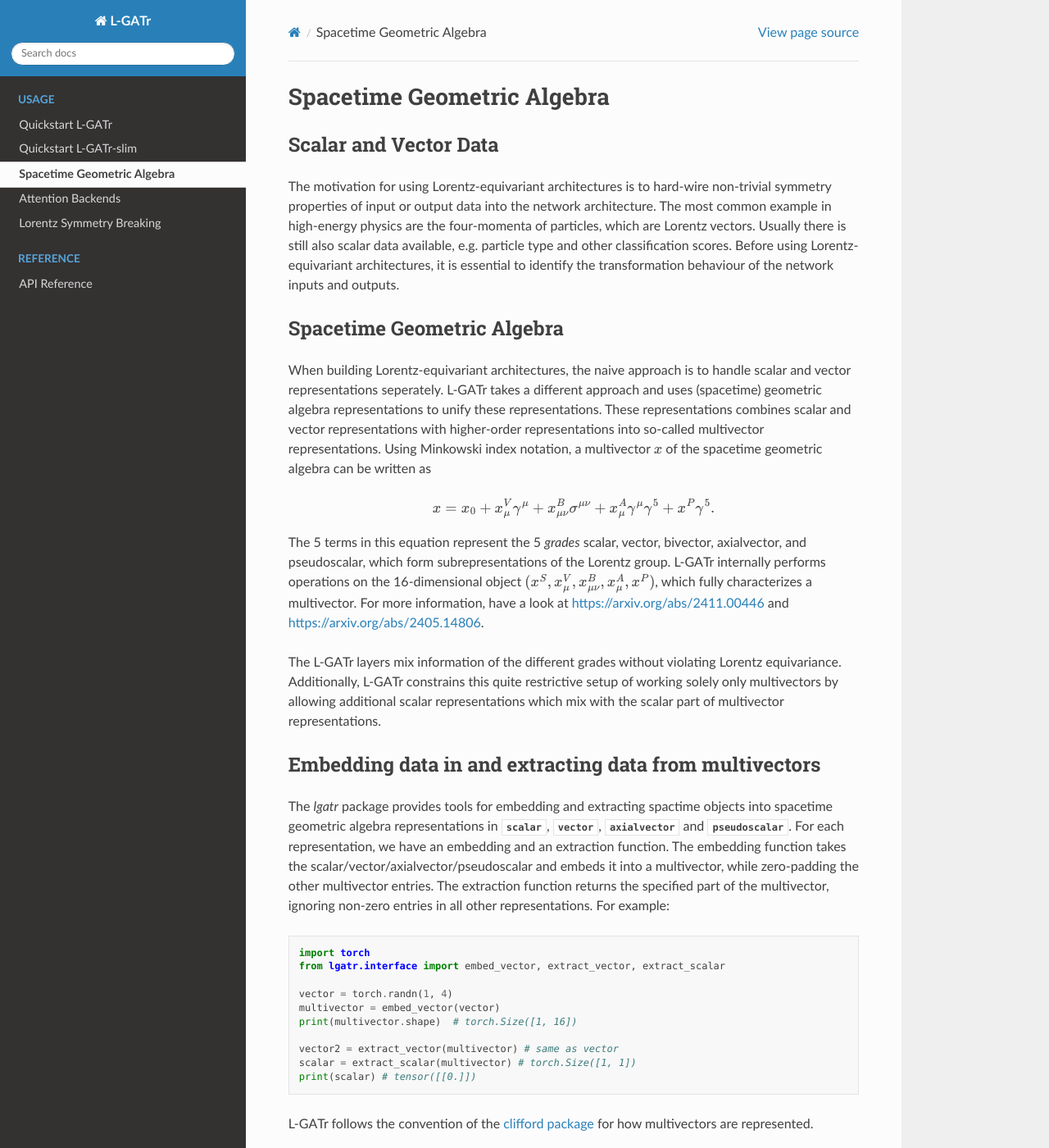
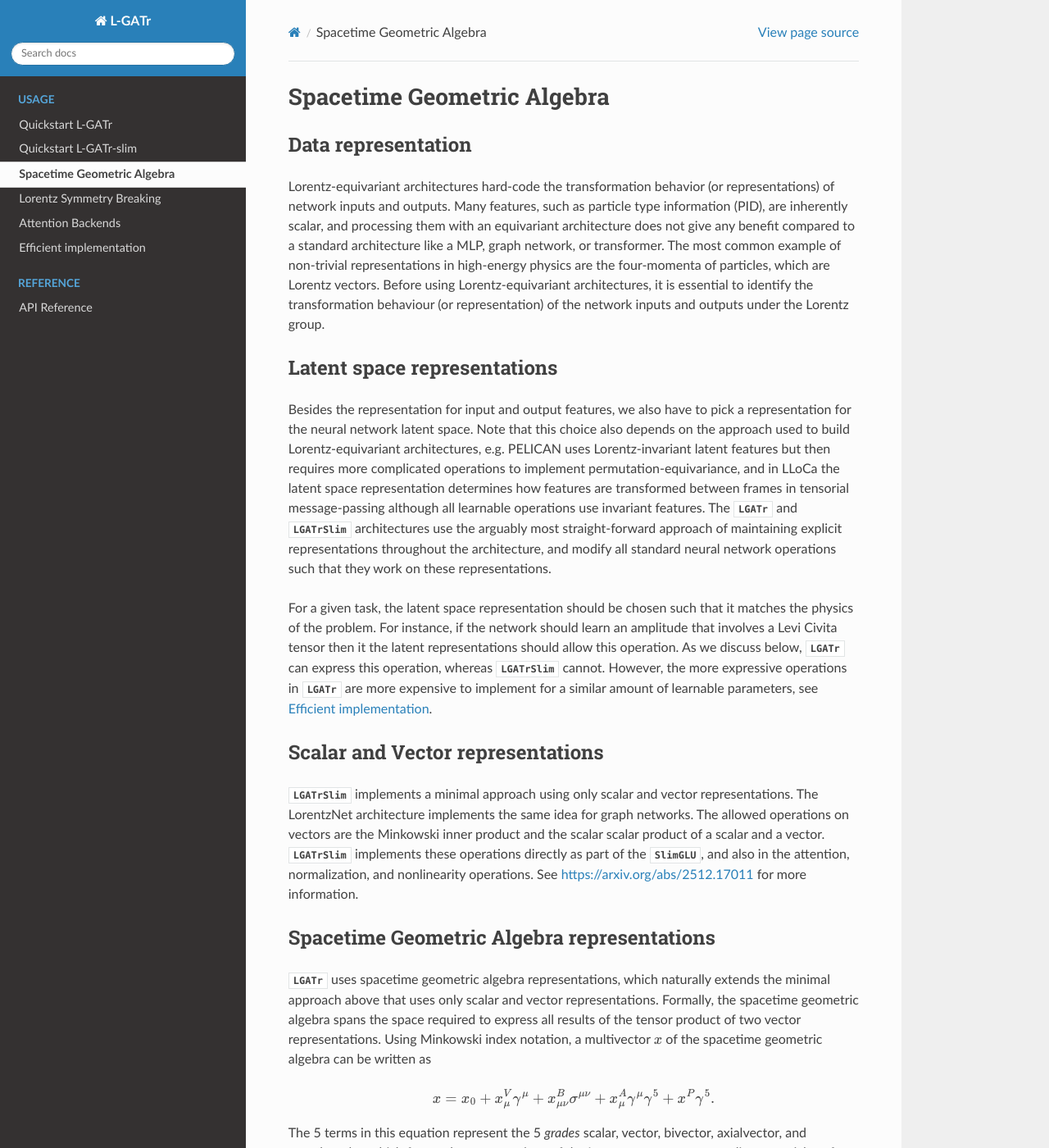
Before and after one commit to heidelberg-hepml/lgatr, a Sphinx documentation site: the page built from docs/source/geometric_algebra.rst, in a window 1280 px wide and 1400 px high. Shown: the whole window at 82% size. Built offline with Sphinx 7.4.7 and the Read the Docs theme 3.1.0, drawn with Linux system fonts in a browser that asks for light colours; some of the changed text lies outside the part shown.

Commit message:
Update docs

````diff
--- a/docs/source/api.rst
+++ b/docs/source/api.rst
@@ -19,6 +19,8 @@
    lgatr.nets.conditional_lgatr.ConditionalLGATr
    lgatr.nets.slim.LGATrSlim
    lgatr.nets.conditional_slim.ConditionalLGATrSlim
+
+.. _l-gatr-layers:
 
 L-GATr Layers
 -------------
--- /dev/null
+++ b/docs/source/efficiency.rst
@@ -0,0 +1,91 @@
+Efficient implementation
+========================
+
+This page gives advice on how to make :class:`~lgatr.nets.slim.LGATrSlim` and
+:class:`~lgatr.nets.lgatr.LGATr` run faster and use less memory if required.
+Both tricks are turned off by default, although we recommend to always set
+``compile=True``.
+
+torch.compile
+--------------------------
+
+Equivariant architectures introduce new operations that are typically not as optimized
+as the standard neural network operations. Examples are the linear layers in
+:class:`~lgatr.nets.slim.LGATrSlim` / :class:`~lgatr.nets.lgatr.LGATr` that use
+joint weights for all vector/multivector components, and the geometric product in
+:class:`~lgatr.nets.lgatr.LGATr`. These operations are then typically the reason why
+equivariant networks are slower at equal parameter count.
+
+The general problem is sparsity: For linear or bilinear operations with given
+coefficients, i.e. a matrix for linear and a 3-tensor for bilinear, non-equivariant
+networks allow arbitrary entries for the coefficients, whereas equivariant networks
+constrain the list such that coefficients agree or certain coefficients are zero.
+When expressing the :class:`~lgatr.nets.lgatr.LGATr` linear and tensor product
+(bilinear) operations as coefficient lists, then the list has over 90% zeros for
+the linear layers, and over 99% for the bilinear layers. One can either implement them
+as `dense` operations that use the efficient GEMM matrix multiplication kernels but with
+many zero-coefficients, or as `sparse` operations that do do not spend compute on
+zero-multiplications but use less efficient kernels. The linear and bilinear
+operations in :class:`~lgatr.nets.lgatr.LGATr` support both options through
+the ``sparse_linear`` and ``sparse_gp``` keys in
+:class:`~lgatr.primitives.config.PrimitivesConfig`. The default is ``sparse_gp=True``,
+``sparse_linear=False``, which runs fastest on GPU but has significnatly higher FLOPs
+usage compared to ``sparse_linear=True``. On CPU the fully sparse implementation is fastest.
+
+The optimal solution for the problem of inefficient kernels is to write optimized
+triton or CUDA kernels for these operations, or even to create efficient
+implementations at the hardware level. Torchs native ``torch.compile`` tool serves
+as a cheap variant that dynamically combines operations and selects optimized kernels.
+Both :class:`~lgatr.nets.slim.LGATrSlim`-type / :class:`~lgatr.nets.lgatr.LGATr`-type
+networks support a ``compile=True`` option which internally applies ``torch.compile``
+on ``self.forward``, and also supports a dict of ``compile_kwargs`` that is passed
+on without modifications. For instance,
+
+.. code-block:: python
+
+    net = LGATr(
+        num_blocks=2,
+        in_mv_channels=1,
+        out_mv_channels=1,
+        hidden_mv_channels=4,
+        in_s_channels=5,
+        out_s_channels=0,
+        hidden_s_channels=32,
+        compile=True,
+        compile_kwargs={
+            "dynamic": True,
+            "fullgraph": True,
+            "mode": "default",
+        },
+    )
+
+We find that ``torch.compile`` significantly reduces time and memory consumption,
+and recommend to always use turn it on (on GPU and CPU). For varying
+shapes, we recommend setting ``compile_kwargs={"dynamic"}``. If used correctly, the
+only cost to pay for ``compile=True`` is a ~1min compilation overhead on the first
+network call.
+
+Automic mixed precision
+--------------------------------------------
+
+Evaluating networks with float16 or bfloat16 precision can significantly decrease time
+and memory usage, because kernels on reduced precision are faster, and weights as
+well as activation take less space on disk. Automatic mixed precision (amp) allows to perform the forward pass at float16/bfloat16
+precision, and does a more careful treatment of objects in the backward pass compared
+to naive float16/bfloat16.
+
+The :class:`~lgatr.nets.slim.LGATrSlim` / :class:`~lgatr.nets.lgatr.LGATr`
+architectures both support automatic mixed precision. There are two modes:
+``naive_amp=True`` directly applies amp without any modifications, whereas
+``naive_amp=False`` performs only operations on scalars in float16/bfloat16,
+and uses full float32 precision for operations on vectors. The
+``naive_amp=False`` path uses a custom
+:class:`~lgatr.utils.autocast.minimum_autocast_precision` decorator that can
+be applied on any function to upcasts to float32 precision locally.
+
+However, **currently we do not recommend to use amp** with the
+:class:`~lgatr.nets.slim.LGATrSlim` or :class:`~lgatr.nets.lgatr.LGATr`
+architectures. For tests on jet tagging, we found that networks trained with
+amp achieve significantly lower performance in some cases, to the point that
+the speed and memory gains from amp do not justify the performance drop.
+We are working on actively working on understanding this better.
--- a/docs/source/geometric_algebra.rst
+++ b/docs/source/geometric_algebra.rst
@@ -1,27 +1,62 @@
 Spacetime Geometric Algebra
 ===========================
 
-Scalar and Vector Data
-----------------------
+Data representation
+-------------------
 
-The motivation for using Lorentz-equivariant architectures is to hard-wire
-non-trivial symmetry properties of input or output data into the network architecture.
-The most common example in high-energy physics are the four-momenta of particles,
-which are Lorentz vectors. Usually there is still also scalar data available,
-e.g. particle type and other classification scores.
-Before using Lorentz-equivariant
-architectures, it is essential to identify the transformation behaviour
-of the network inputs and outputs.
+Lorentz-equivariant architectures hard-code the transformation behavior
+(or representations) of network inputs and outputs. Many features, such as
+particle type information (PID), are inherently scalar, and processing them
+with an equivariant architecture does not give any benefit compared to
+a standard architecture like a MLP, graph network, or transformer.
+The most common example of non-trivial representations in high-energy physics
+are the four-momenta of particles, which are Lorentz vectors.
+Before using Lorentz-equivariant architectures, it is essential to identify
+the transformation behaviour (or representation) of the network inputs and
+outputs under the Lorentz group.
 
-Spacetime Geometric Algebra
----------------------------
+Latent space representations
+----------------------------
 
-When building Lorentz-equivariant architectures, the naive approach is to
-handle scalar and vector representations seperately. L-GATr takes
-a different approach and uses (spacetime) geometric algebra representations
-to unify these representations.
-These representations combines scalar and vector representations with
-higher-order representations into so-called multivector representations.
+Besides the representation for input and output features, we also have
+to pick a representation for the neural network latent space. Note that this choice
+also depends on the approach used to build Lorentz-equivariant architectures, e.g.
+PELICAN uses Lorentz-invariant latent features but then requires more complicated
+operations to implement permutation-equivariance, and in LLoCa the latent space
+representation determines how features are transformed between frames in tensorial
+message-passing although all learnable operations use invariant features.
+The :class:`~lgatr.nets.lgatr.LGATr` and :class:`~lgatr.nets.slim.LGATrSlim`
+architectures use the arguably most straight-forward approach of maintaining
+explicit representations throughout the architecture, and modify all standard
+neural network operations such that they work on these representations.
+
+For a given task, the latent space representation should be chosen such that it
+matches the physics of the problem. For instance, if the network should learn
+an amplitude that involves a Levi Civita tensor then it the latent representations
+should allow this operation. As we discuss below, :class:`~lgatr.nets.lgatr.LGATr`
+can express this operation, whereas :class:`~lgatr.nets.slim.LGATrSlim` cannot.
+However, the more expressive operations in :class:`~lgatr.nets.lgatr.LGATr` are more
+expensive to implement for a similar amount of learnable parameters, see :doc:`efficiency`.
+
+Scalar and Vector representations
+---------------------------------
+
+:class:`~lgatr.nets.slim.LGATrSlim` implements a minimal approach using only scalar
+and vector representations. The LorentzNet architecture implements the same idea for
+graph networks. The allowed operations on vectors are the Minkowski inner product
+and the scalar scalar product of a scalar and a vector.
+:class:`~lgatr.nets.slim.LGATrSlim` implements these operations directly as part
+of the :class:`~lgatr.nets.slim_layers.SlimGLU`, and also in the attention,
+normalization, and nonlinearity operations. See https://arxiv.org/abs/2512.17011
+for more information.
+
+Spacetime Geometric Algebra representations
+-------------------------------------------
+
+:class:`~lgatr.nets.lgatr.LGATr` uses spacetime geometric algebra representations,
+which naturally extends the minimal approach above that uses only scalar and vector
+representations. Formally, the spacetime geometric algebra spans the space required
+to express all results of the tensor product of two vector representations.
 Using Minkowski index notation, a multivector :math:`x` of the spacetime
 geometric algebra can be written as
 
@@ -29,23 +64,30 @@
     x = x_0 + x_\mu^V \gamma^\mu + x_{\mu\nu}^B \sigma^{\mu\nu} + x_\mu^A \gamma^\mu\gamma^5 + x^P \gamma^5.
 
 The 5 terms in this equation represent the 5 `grades` scalar, vector, bivector, axialvector,
-and pseudoscalar, which form subrepresentations of the Lorentz group.
-L-GATr internally performs operations on the 16-dimensional object
+and pseudoscalar, which form subrepresentations of the Lorentz group, corresponding to
+paticles of spin 0, 1, and 2.
+:class:`~lgatr.nets.lgatr.LGATr` internally performs operations on the 16-dimensional object
 :math:`(x^S, x_\mu^V, x_{\mu\nu}^B, x_\mu^A, x^P)`, which fully characterizes a multivector.
+Additionally, :class:`~lgatr.nets.lgatr.LGATr` constrains this quite restrictive setup of working solely only multivectors by allowing
+additional scalar representations which mix with the scalar part of multivector representations.
+
+:class:`~lgatr.nets.lgatr.LGATr` also covers parity-odd representation of the Lorentz group,
+controlled by the flag ``subgroup`` in :class:`~lgatr.primitives.config.PrimitivesConfig`.
+The default ``subgroup=true`` allows parity-even and parity-odd representations to mix,
+effectively replacing parity-odd representations by parity-even representations.
+Changing to ``subgroup=false`` recovers the parity-odd pseudoscalar and axialvector
+representations as separate representations that mix non-trivially.
 For more information, have a look at https://arxiv.org/abs/2411.00446 and https://arxiv.org/abs/2405.14806.
-
-The L-GATr layers mix information of the different grades without violating Lorentz equivariance.
-Additionally, L-GATr constrains this quite restrictive setup of working solely only multivectors by allowing
-additional scalar representations which mix with the scalar part of multivector representations.
 
 Embedding data in and extracting data from multivectors
 -------------------------------------------------------
 
-The `lgatr` package provides tools for embedding and extracting spactime objects
-into spacetime geometric algebra representations in :mod:`~lgatr.interface.scalar`,
-:mod:`~lgatr.interface.vector`, :mod:`~lgatr.interface.axialvector` and
-:mod:`~lgatr.interface.pseudoscalar`. For each representation, we have an embedding
-and an extraction function. The embedding function takes the scalar/vector/axialvector/pseudoscalar
+The ``lgatr`` package provides tools for embedding and extracting
+:mod:`~lgatr.interface.scalar`, :mod:`~lgatr.interface.vector`, :mod:`~lgatr.interface.bivector`, :mod:`~lgatr.interface.axialvector` and
+:mod:`~lgatr.interface.pseudoscalar` objects into spacetime geometric algebra representations .
+For each representation, we have an embedding and an extraction function.
+We
+The embedding function takes the scalar/vector/bivector/axialvector/pseudoscalar
 and embeds it into a multivector, while zero-padding the other multivector entries.
 The extraction function returns the specified part of the multivector, ignoring
 non-zero entries in all other representations. For example:
@@ -59,27 +101,20 @@
     multivector = embed_vector(vector)
     print(multivector.shape)  # torch.Size([1, 16])
 
-    vector2 = extract_vector(multivector) # same as vector
+    vector_check = extract_vector(multivector) # same as vector
     scalar = extract_scalar(multivector) # torch.Size([1, 1])
     print(scalar) # tensor([[0.]])
 
-L-GATr follows the convention of the
-`clifford package <https://clifford.readthedocs.io/en/latest/>`_
-for how multivectors are represented.
-
-.. _tensor-conventions:
+We follow the multivector embedding convention of
+`clifford package <https://clifford.readthedocs.io/en/latest/>`_.
+Note that only :class:`~lgatr.nets.lgatr.LGATr`-type networks use multivector embeddings.
+The :class:`~lgatr.nets.slim.LGATrSlim`-type networks directly take scalar and vector inputs.
 
 Tensor conventions
 ------------------
+.. _tensor-conventions:
 
-L-GATr uses a small set of consistent tensor layouts. Docstrings throughout the package refer to
-shapes using these conventions:
-
-- **Multivectors** carry a fixed last dimension of 16. Typical layouts:
-
-  - ``(..., 16)`` — a single multivector (no channel dimension).
-  - ``(..., channels, 16)`` — a stack of multivector channels.
-  - ``(..., items, channels, 16)`` — a sequence of multivector channels (transformer input).
+Tensors are structured in a consistent way across the package:
 
 - **Scalars** carry no trailing 16. Typical layouts:
 
@@ -87,14 +122,13 @@
   - ``(..., channels)`` — a stack of scalar channels.
   - ``(..., items, channels)`` — a sequence of scalar channels (transformer input).
 
-- **Lorentz vectors** (used by the slim variants :class:`~lgatr.nets.slim.LGATrSlim` and
-  :class:`~lgatr.nets.conditional_slim.ConditionalLGATrSlim`) carry a fixed last dimension
+- **Multivectors** (in :class:`~lgatr.nets.lgatr.LGATr`-type networks) carry a fixed last dimension of 16. Typical layouts:
+
+  - ``(..., 16)`` — a single multivector (no channel dimension).
+  - ``(..., channels, 16)`` — a stack of multivector channels.
+  - ``(..., items, channels, 16)`` — a sequence of multivector channels (transformer input).
+
+- **Lorentz vectors** (in :class:`~lgatr.nets.slim.LGATrSlim`-type networks) carry a fixed last dimension
   of 4: ``(..., channels, 4)`` or ``(..., items, channels, 4)``.
 
 - Leading batch dimensions ``...`` are arbitrary and broadcast as in standard PyTorch ops.
-
-The 16 multivector slots index the geometric-algebra basis as defined above:
-``[scalar, vector(4), bivector(6), axialvector(4), pseudoscalar]``. Use the helpers in
-:mod:`lgatr.interface.scalar`, :mod:`lgatr.interface.vector`,
-:mod:`lgatr.interface.axialvector`, and :mod:`lgatr.interface.pseudoscalar` to embed and extract
-individual grades.
--- a/docs/source/index.rst
+++ b/docs/source/index.rst
@@ -19,8 +19,9 @@
 * :doc:`quickstart`
 * :doc:`quickstart_slim`
 * :doc:`geometric_algebra`
+* :doc:`symmetry_breaking`
 * :doc:`attention_backends`
-* :doc:`symmetry_breaking`
+* :doc:`efficiency`
 * :doc:`api`
 
 Citation
@@ -82,8 +83,9 @@
    quickstart
    quickstart_slim
    geometric_algebra
+   symmetry_breaking
    attention_backends
-   symmetry_breaking
+   efficiency
 
 .. toctree::
    :maxdepth: 2
````
Also changed, not shown: docs/source/attention_backends.rst (+31 -29 lines), docs/source/symmetry_breaking.rst (+15 -23 lines).
